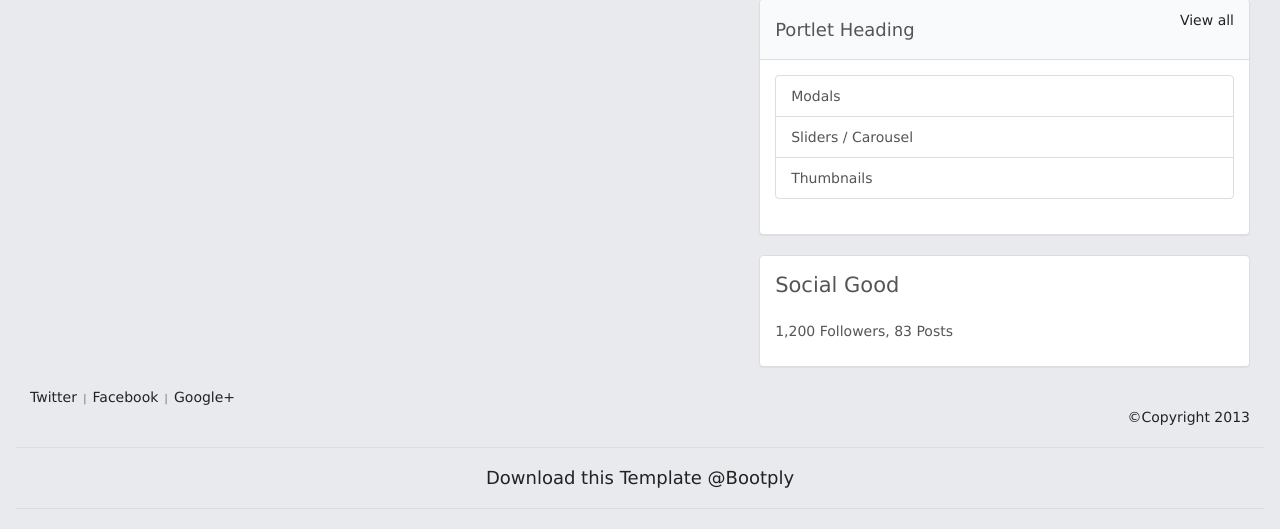
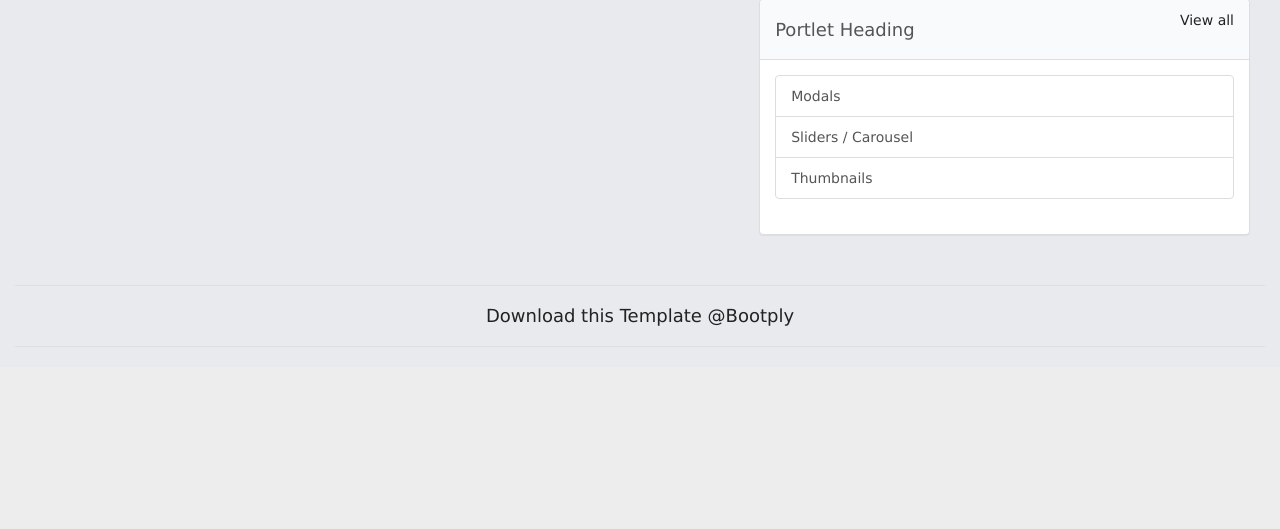
Before and after one commit to LeVraiXif/Symfony_FaceBook, a Symfony app: template templates/index/index.html.twig in a window 1280 px wide. Shown: the part 624-1153 px from the top of the page. After the commit the page ends 971 px from the top, so only its background shows below. Run offline with Twig, Linux system fonts and the light colour scheme; the template is opened without the code that fills it, so the values that code supplies are empty; some libraries are stand-ins or nearby versions.

Commit message:
Index (Fix #2)

```diff
--- a/templates/index/index.html.twig
+++ b/templates/index/index.html.twig
@@ -88,26 +88,11 @@
                                     </ul>
                                   </div>
                                </div>
-
-                               <div class="panel panel-default">
-
-                                <div class="panel-body">
-                                  <p class="lead">Social Good</p>
-                                  <p>1,200 Followers, 83 Posts</p>
-
-                                  <p>
-
-                                  </p>
-                                </div>
-                              </div>
-
                           </div>
                        </div><!--/row-->
 
                         <div class="row">
-                          <div class="col-sm-6">
-                            <a href="#">Twitter</a> <small class="text-muted">|</small> <a href="#">Facebook</a> <small class="text-muted">|</small> <a href="#">Google+</a>
-                          </div>
+
                         </div>
 
                         <div class="row" id="footer">
@@ -116,7 +101,7 @@
                           </div>
                           <div class="col-sm-6">
                             <p>
-                            <a href="#" class="pull-right">©Copyright 2013</a>
+
                             </p>
                           </div>
                         </div>
```
Also changed, not shown: 1 other file.
